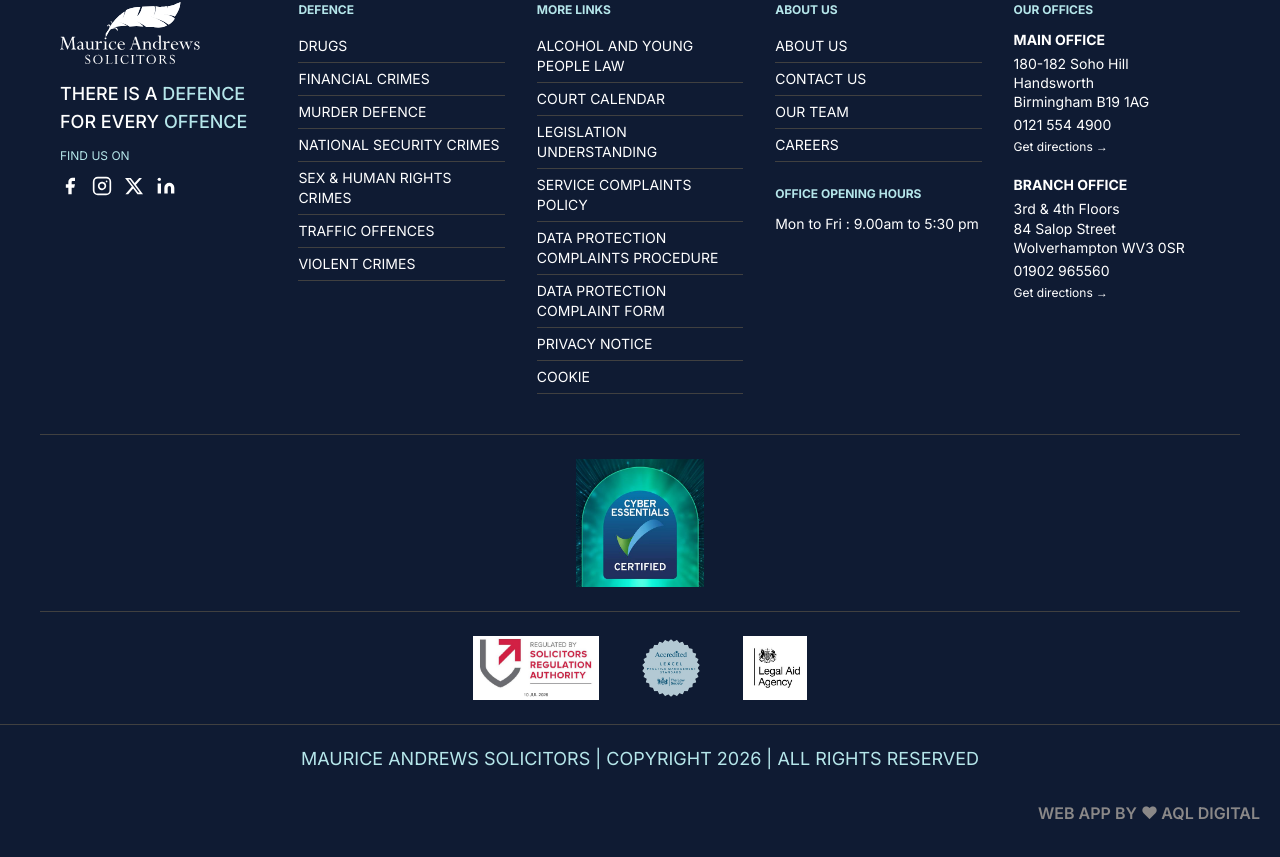
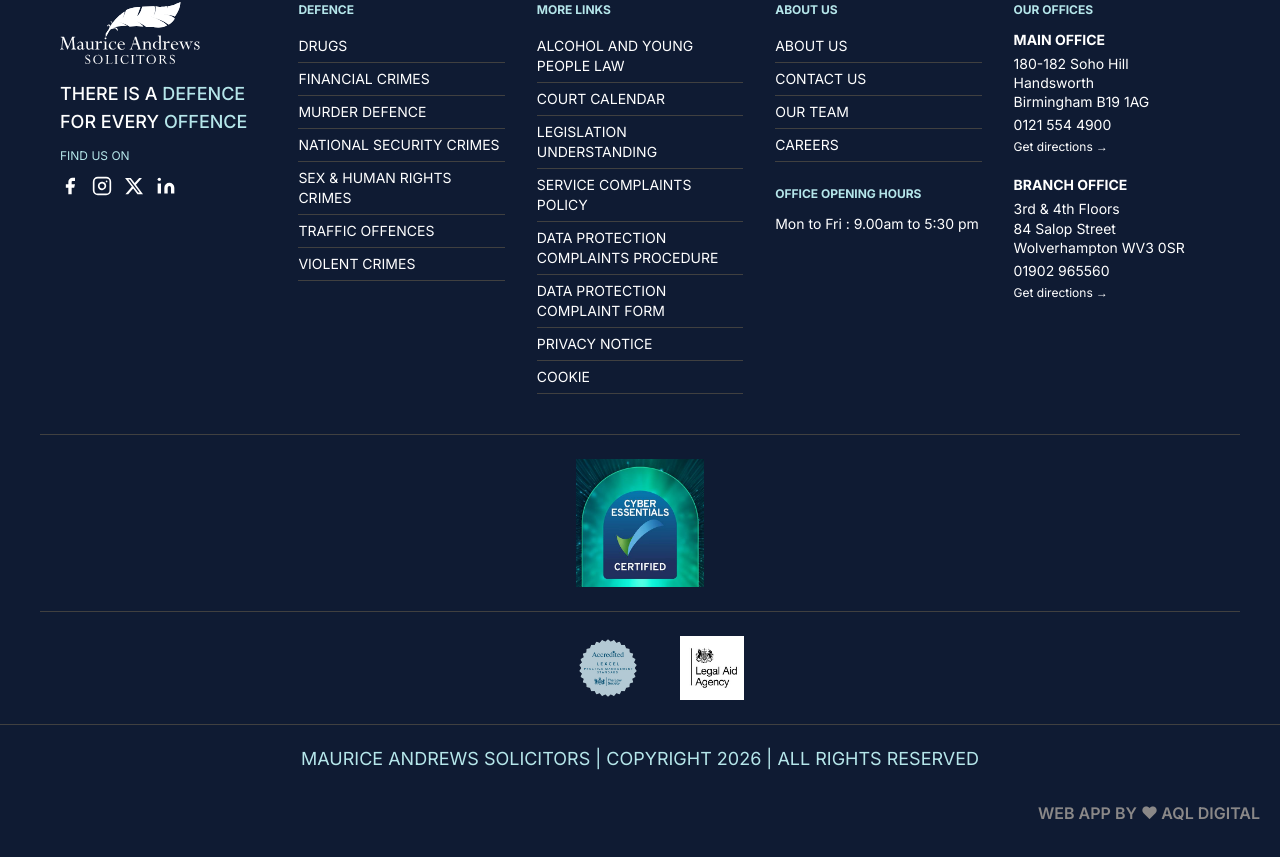
Before and after one commit to mauriceandrewswebsite-lab/maurice-andrews-solicitors, a Next.js app: page / in a window 1280 px wide. Shown: the part 6760-7617 px from the top of the page. Built offline with nearby package versions, Linux system fonts and the light colour scheme.

Commit message:
Replace static SRA logo with official SRA Digital Badge

```diff
--- a/src/components/Footer.tsx
+++ b/src/components/Footer.tsx
@@ -68,9 +68,20 @@
         </a>
       </div>
       <div className="mx-auto grid max-w-[1200px] grid-cols-2 place-items-center gap-x-10 gap-y-6 border-t border-grey px-5 py-6 sm:flex sm:items-center sm:justify-center sm:gap-10">
-        <a href="https://www.sra.org.uk/consumers/register/organisation/?sraNumber=637667&prevSearchText=Maurice%20Andrews%20solictors&prevSearchFilter=Firm" target="_blank" rel="noopener noreferrer" aria-label="SRA Authorised & Regulated">
-          <img src="/assets/sra-regulated.png" alt="SRA Regulated" className="h-16 w-auto" />
-        </a>
+        {/* Start of SRA Digital Badge code (Full Colour) */}
+        <div style={{ maxWidth: 275, maxHeight: 163 }}>
+          <div style={{ position: 'relative', paddingBottom: '59.1%', height: 'auto', overflow: 'hidden' }}>
+            <iframe
+              frameBorder="0"
+              scrolling="no"
+              allowTransparency
+              src="https://cdn.yoshki.com/iframe/55845r.html"
+              title="SRA Digital Badge"
+              style={{ border: 0, margin: 0, padding: 0, backgroundColor: 'transparent', top: 0, left: 0, width: '100%', height: '100%', position: 'absolute' }}
+            />
+          </div>
+        </div>
+        {/* End of SRA Digital Badge code */}
         <a href="https://www.lawsociety.org.uk/topics/firm-accreditations/lexcel" target="_blank" rel="noopener noreferrer" aria-label="Lexcel Accredited">
           <img src="/assets/lexcel-badge.png" alt="Lexcel Accredited" className="h-16 w-auto" />
         </a>
```
